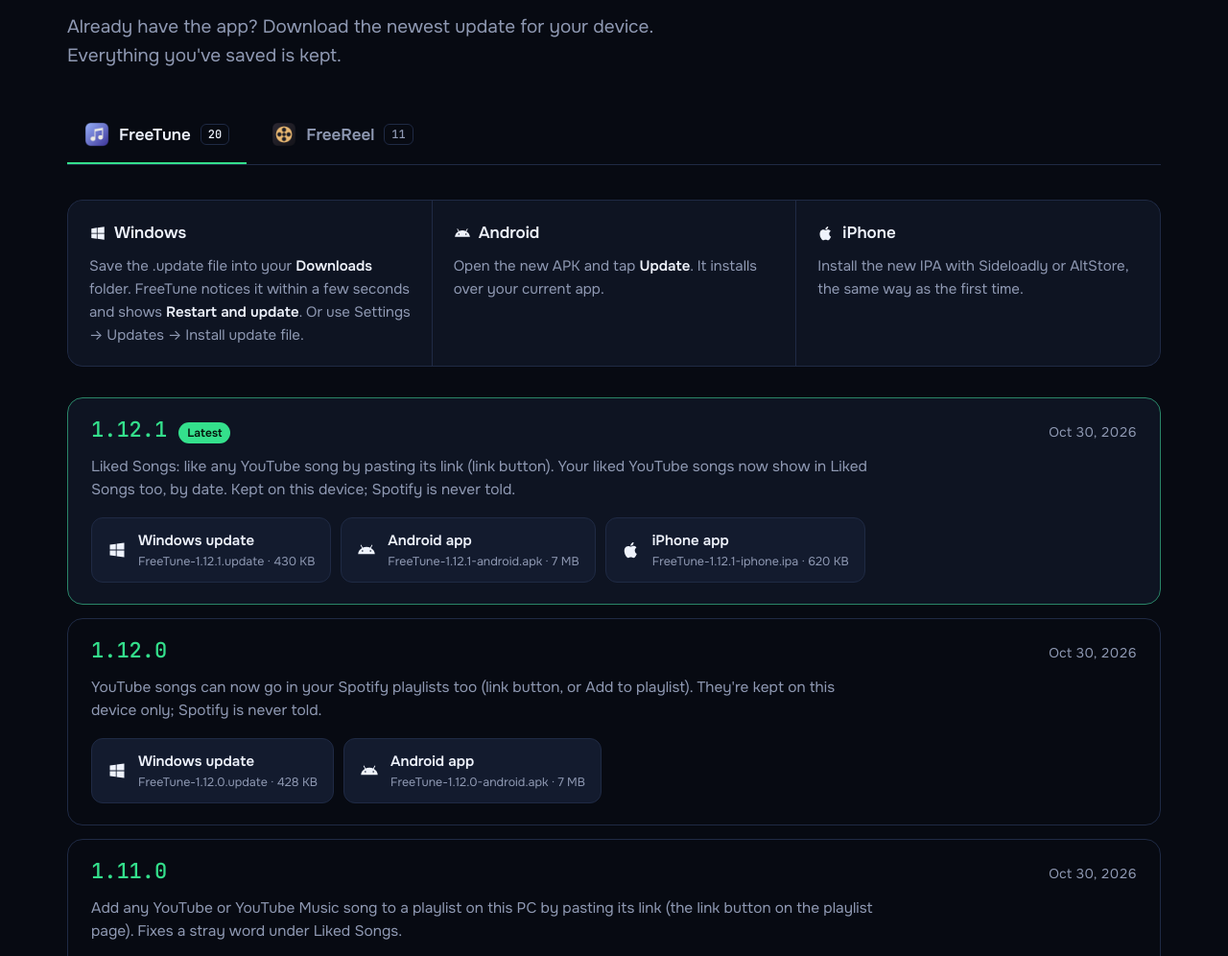
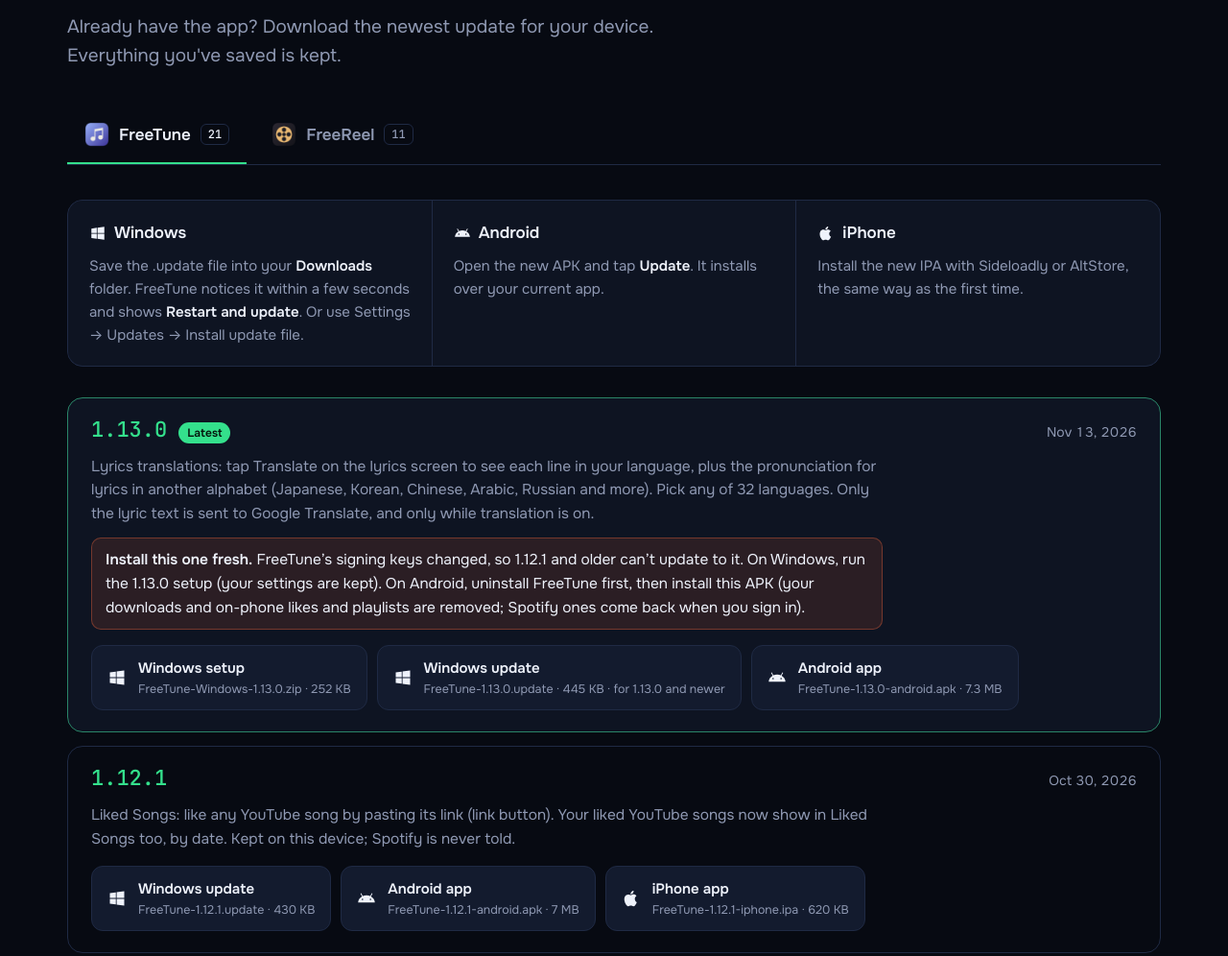
Before and after one commit to theglitch122/freetune-website, a plain HTML site: page updates.html in a window 1280 px wide. Shown: the part 269-1265 px from the top of the page at 96% size. Drawn offline with Linux system fonts and the light colour scheme; a web font is replaced by a local one.

Commit message:
FreeTune 1.13.0: lyrics translations (fresh install: new signing keys)
Co-Authored-By: Claude Opus 5.5 <noreply@anthropic.com>
Claude-Session: https://claude.ai/code/session_015z5GCC7vNhdRQaDUkRZJ3K

```diff
--- a/site.css
+++ b/site.css
@@ -241,3 +241,6 @@ body[data-app="freereel"] .updates .page-head::before { background: radial-gradi
 .webdiff li::before { content: ""; width: 7px; height: 7px; border-radius: 2px; border: 0; background: var(--tune); margin-top: .6em; transform: rotate(45deg); }
 .card.reel .webdiff li::before { background: var(--reel); }
 .card > .btn { justify-self: start; }
+
+.rel .warn { color: var(--ink); background: color-mix(in srgb, var(--reel) 12%, transparent); border: 1px solid color-mix(in srgb, var(--reel) 35%, transparent); border-radius: 10px; padding: 10px 14px; max-width: 80ch; }
+.rel .warn b { font-weight: 600; }
--- a/updates.html
+++ b/updates.html
@@ -35,7 +35,7 @@
       <h1>Updates</h1>
       <p>Already have the app? Download the newest update for your device. Everything you've saved is kept.</p>
       <div class="tabs" role="tablist" aria-label="App">
-        <button class="tab tune" role="tab" id="tab-freetune" aria-controls="freetune" aria-selected="true"><img src="img/icon.png" alt="">FreeTune <span>20</span></button>
+        <button class="tab tune" role="tab" id="tab-freetune" aria-controls="freetune" aria-selected="true"><img src="img/icon.png" alt="">FreeTune <span>21</span></button>
         <button class="tab reel" role="tab" id="tab-freereel" aria-controls="freereel" aria-selected="false"><img src="img/icon-reel.png" alt="">FreeReel <span>11</span></button>
       </div>
     </div>
@@ -48,10 +48,16 @@
         <div><b><svg viewBox="0 0 24 24" fill="currentColor" aria-hidden="true"><path d="M17.6 9.5 19.4 6.3a.5.5 0 1 0-.9-.5l-1.8 3.2A10.9 10.9 0 0 0 12 8c-1.7 0-3.3.4-4.7 1L5.5 5.8a.5.5 0 1 0-.9.5l1.8 3.2C3.6 11 1.8 13.8 1.5 17h21c-.3-3.2-2.1-6-4.9-7.5zM7 14.2a1 1 0 1 1 0-2 1 1 0 0 1 0 2zm10 0a1 1 0 1 1 0-2 1 1 0 0 1 0 2z"/></svg>Android</b><p>Open the new APK and tap <strong>Update</strong>. It installs over your current app.</p></div>
         <div><b><svg viewBox="0 0 24 24" fill="currentColor" aria-hidden="true"><path d="M16.4 12.6c0-2.4 2-3.6 2.1-3.7-1.1-1.7-2.9-1.9-3.5-1.9-1.5-.2-2.9.9-3.7.9-.8 0-1.9-.9-3.2-.8-1.6 0-3.2 1-4 2.5-1.7 3-.4 7.4 1.2 9.8.8 1.2 1.8 2.5 3 2.4 1.2 0 1.7-.8 3.2-.8s1.9.8 3.2.8c1.3 0 2.1-1.2 2.9-2.4.9-1.3 1.3-2.7 1.3-2.7s-2.5-1-2.5-4.1zM14 5.5c.7-.8 1.1-1.9 1-3-1 0-2.1.7-2.8 1.5-.6.7-1.2 1.8-1 2.9 1.1.1 2.1-.6 2.8-1.4z"/></svg>iPhone</b><p>Install the new IPA with Sideloadly or AltStore, the same way as the first time.</p></div>
       </div>
-      <article class="rel now" id="freetune-1-12-1">
-        <div class="rel-head"><h3 class="v">1.12.1</h3><span class="latest">Latest</span><time datetime="2026-10-30">Oct 30, 2026</time></div>
+      <article class="rel now" id="freetune-1-13-0">
+        <div class="rel-head"><h3 class="v">1.13.0</h3><span class="latest">Latest</span><time datetime="2026-11-13">Nov 13, 2026</time></div>
+        <p>Lyrics translations: tap Translate on the lyrics screen to see each line in your language, plus the pronunciation for lyrics in another alphabet (Japanese, Korean, Chinese, Arabic, Russian and more). Pick any of 32 languages. Only the lyric text is sent to Google Translate, and only while translation is on.</p>
+        <p class="warn"><b>Install this one fresh.</b> FreeTune’s signing keys changed, so 1.12.1 and older can’t update to it. On Windows, run the 1.13.0 setup (your settings are kept). On Android, uninstall FreeTune first, then install this APK (your downloads and on-phone likes and playlists are removed; Spotify ones come back when you sign in).</p>
+        <div class="dls"><a class="dl" href="downloads/FreeTune-Windows-1.13.0.zip" download><svg viewBox="0 0 24 24" fill="currentColor" aria-hidden="true"><path d="M3 5.5 10.5 4.4v7.1H3zm8.5-1.2L21 3v8.5h-9.5zM3 12.5h7.5v7.1L3 18.5zm8.5 0H21V21l-9.5-1.3z"/></svg><span><b>Windows setup</b><small>FreeTune-Windows-1.13.0.zip · 252 KB</small></span></a><a class="dl" href="downloads/updates/FreeTune-1.13.0.update" download><svg viewBox="0 0 24 24" fill="currentColor" aria-hidden="true"><path d="M3 5.5 10.5 4.4v7.1H3zm8.5-1.2L21 3v8.5h-9.5zM3 12.5h7.5v7.1L3 18.5zm8.5 0H21V21l-9.5-1.3z"/></svg><span><b>Windows update</b><small>FreeTune-1.13.0.update · 445 KB · for 1.13.0 and newer</small></span></a><a class="dl" href="downloads/FreeTune-1.13.0-android.apk" download><svg viewBox="0 0 24 24" fill="currentColor" aria-hidden="true"><path d="M17.6 9.5 19.4 6.3a.5.5 0 1 0-.9-.5l-1.8 3.2A10.9 10.9 0 0 0 12 8c-1.7 0-3.3.4-4.7 1L5.5 5.8a.5.5 0 1 0-.9.5l1.8 3.2C3.6 11 1.8 13.8 1.5 17h21c-.3-3.2-2.1-6-4.9-7.5zM7 14.2a1 1 0 1 1 0-2 1 1 0 0 1 0 2zm10 0a1 1 0 1 1 0-2 1 1 0 0 1 0 2z"/></svg><span><b>Android app</b><small>FreeTune-1.13.0-android.apk · 7.3 MB</small></span></a></div>
+      </article>
+      <article class="rel" id="freetune-1-12-1">
+        <div class="rel-head"><h3 class="v">1.12.1</h3><time datetime="2026-10-30">Oct 30, 2026</time></div>
         <p>Liked Songs: like any YouTube song by pasting its link (link button). Your liked YouTube songs now show in Liked Songs too, by date. Kept on this device; Spotify is never told.</p>
-        <div class="dls"><a class="dl" href="downloads/updates/FreeTune-1.12.1.update" download><svg viewBox="0 0 24 24" fill="currentColor" aria-hidden="true"><path d="M3 5.5 10.5 4.4v7.1H3zm8.5-1.2L21 3v8.5h-9.5zM3 12.5h7.5v7.1L3 18.5zm8.5 0H21V21l-9.5-1.3z"/></svg><span><b>Windows update</b><small>FreeTune-1.12.1.update · 430 KB</small></span></a><a class="dl" href="downloads/FreeTune-1.12.1-android.apk" download><svg viewBox="0 0 24 24" fill="currentColor" aria-hidden="true"><path d="M17.6 9.5 19.4 6.3a.5.5 0 1 0-.9-.5l-1.8 3.2A10.9 10.9 0 0 0 12 8c-1.7 0-3.3.4-4.7 1L5.5 5.8a.5.5 0 1 0-.9.5l1.8 3.2C3.6 11 1.8 13.8 1.5 17h21c-.3-3.2-2.1-6-4.9-7.5zM7 14.2a1 1 0 1 1 0-2 1 1 0 0 1 0 2zm10 0a1 1 0 1 1 0-2 1 1 0 0 1 0 2z"/></svg><span><b>Android app</b><small>FreeTune-1.12.1-android.apk · 7 MB</small></span></a><a class="dl" href="downloads/FreeTune-1.12.1-iphone.ipa" download><svg viewBox="0 0 24 24" fill="currentColor" aria-hidden="true"><path d="M16.4 12.6c0-2.4 2-3.6 2.1-3.7-1.1-1.7-2.9-1.9-3.5-1.9-1.5-.2-2.9.9-3.7.9-.8 0-1.9-.9-3.2-.8-1.6 0-3.2 1-4 2.5-1.7 3-.4 7.4 1.2 9.8.8 1.2 1.8 2.5 3 2.4 1.2 0 1.7-.8 3.2-.8s1.9.8 3.2.8c1.3 0 2.1-1.2 2.9-2.4.9-1.3 1.3-2.7 1.3-2.7s-2.5-1-2.5-4.1zM14 5.5c.7-.8 1.1-1.9 1-3-1 0-2.1.7-2.8 1.5-.6.7-1.2 1.8-1 2.9 1.1.1 2.1-.6 2.8-1.4z"/></svg><span><b>iPhone app</b><small>FreeTune-1.12.1-iphone.ipa · 620 KB</small></span></a></div>
+        <div class="dls"><a class="dl" href="downloads/updates/FreeTune-1.12.1.update" download><svg viewBox="0 0 24 24" fill="currentColor" aria-hidden="true"><path d="M3 5.5 10.5 4.4v7.1H3zm8.5-1.2L21 3v8.5h-9.5zM3 12.5h7.5v7.1L3 18.5zm8.5 0H21V21l-9.5-1.3z"/></svg><span><b>Windows update</b><small>FreeTune-1.12.1.update · 430 KB</small></span></a><a class="dl" href="downloads/updates/FreeTune-1.12.1-android.apk" download><svg viewBox="0 0 24 24" fill="currentColor" aria-hidden="true"><path d="M17.6 9.5 19.4 6.3a.5.5 0 1 0-.9-.5l-1.8 3.2A10.9 10.9 0 0 0 12 8c-1.7 0-3.3.4-4.7 1L5.5 5.8a.5.5 0 1 0-.9.5l1.8 3.2C3.6 11 1.8 13.8 1.5 17h21c-.3-3.2-2.1-6-4.9-7.5zM7 14.2a1 1 0 1 1 0-2 1 1 0 0 1 0 2zm10 0a1 1 0 1 1 0-2 1 1 0 0 1 0 2z"/></svg><span><b>Android app</b><small>FreeTune-1.12.1-android.apk · 7 MB</small></span></a><a class="dl" href="downloads/updates/FreeTune-1.12.1-iphone.ipa" download><svg viewBox="0 0 24 24" fill="currentColor" aria-hidden="true"><path d="M16.4 12.6c0-2.4 2-3.6 2.1-3.7-1.1-1.7-2.9-1.9-3.5-1.9-1.5-.2-2.9.9-3.7.9-.8 0-1.9-.9-3.2-.8-1.6 0-3.2 1-4 2.5-1.7 3-.4 7.4 1.2 9.8.8 1.2 1.8 2.5 3 2.4 1.2 0 1.7-.8 3.2-.8s1.9.8 3.2.8c1.3 0 2.1-1.2 2.9-2.4.9-1.3 1.3-2.7 1.3-2.7s-2.5-1-2.5-4.1zM14 5.5c.7-.8 1.1-1.9 1-3-1 0-2.1.7-2.8 1.5-.6.7-1.2 1.8-1 2.9 1.1.1 2.1-.6 2.8-1.4z"/></svg><span><b>iPhone app</b><small>FreeTune-1.12.1-iphone.ipa · 620 KB</small></span></a></div>
       </article>
       <article class="rel" id="freetune-1-12-0">
         <div class="rel-head"><h3 class="v">1.12.0</h3><time datetime="2026-10-30">Oct 30, 2026</time></div>
```
Also changed, not shown: index.html (+12 -12 lines), 8 other files.
